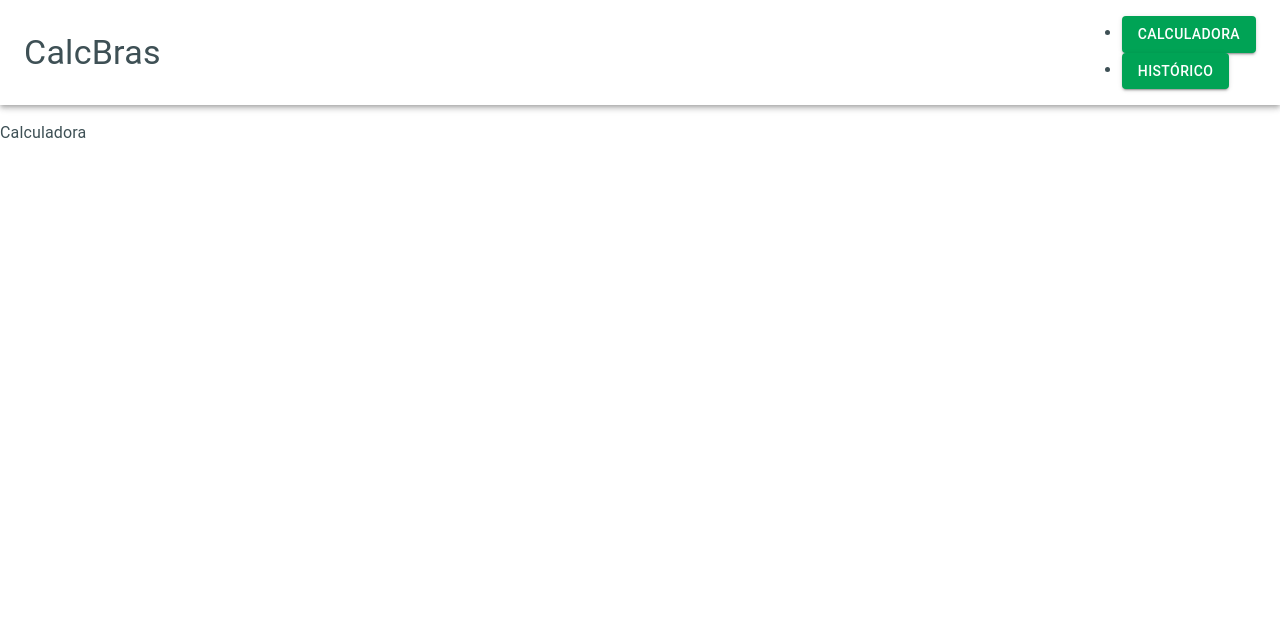
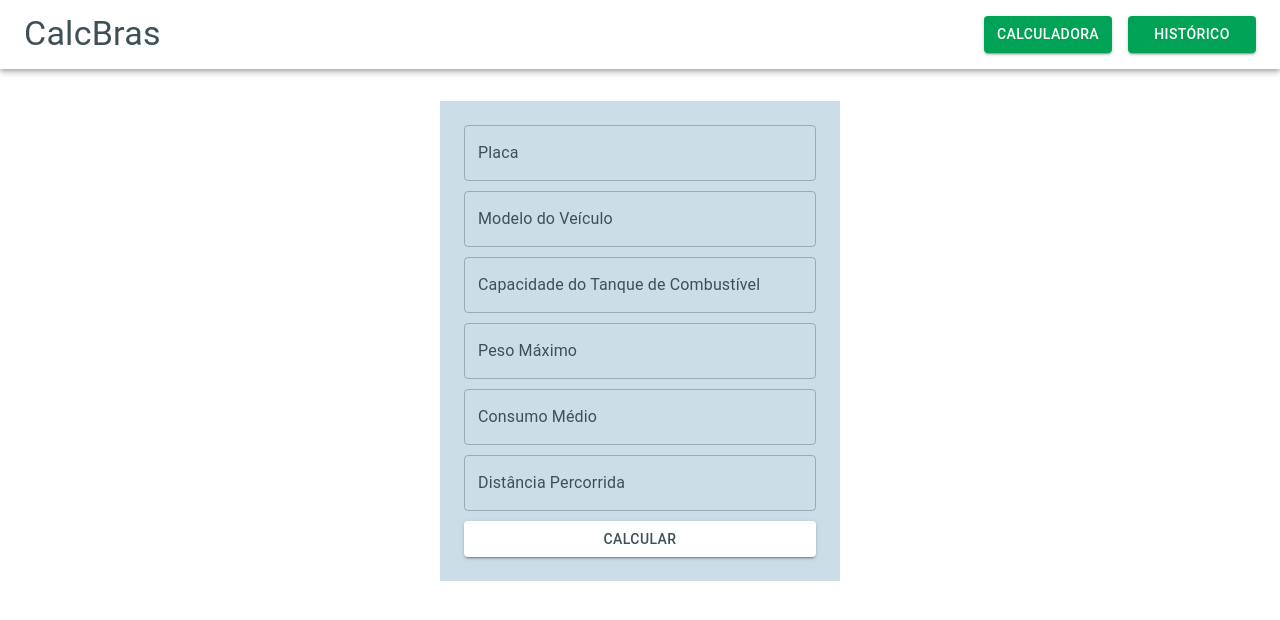
Before and after one commit to andersonaguia/calculadora, a React (Vite) app: page / in a window 1280 px wide. Shown: the top 620 px of the page. Built offline with nearby package versions, Linux system fonts and the light colour scheme.

Commit message:
feat: adicionado calculator form

```diff
--- a/package.json
+++ b/package.json
@@ -16,6 +16,7 @@
     "@mui/icons-material": "^5.11.11",
     "@mui/material": "^5.11.13",
     "@mui/styled-engine-sc": "^5.11.11",
+    "formik": "^2.2.9",
     "prop-types": "^15.8.1",
     "react": "^18.2.0",
     "react-dom": "^18.2.0",
--- a/src/components/AppHeader/Header.jsx
+++ b/src/components/AppHeader/Header.jsx
@@ -5,6 +5,7 @@ import Toolbar from '@mui/material/Toolbar';
 import Typography from '@mui/material/Typography';
 import Button from '@mui/material/Button';
 import { useNavigate } from 'react-router-dom';
+import { UlStyled } from './header.styles';
 
 export const Header = () => {
     const navigate = useNavigate();
@@ -18,14 +19,14 @@ export const Header = () => {
                     <Typography variant="h4" component="div" sx={{ flexGrow: 1 }}>
                         CalcBras
                     </Typography>
-                    <ul>
+                    <UlStyled>
                         <li>
-                            <Button color="secondary" variant="contained" onClick={() => handlePage("/calculadora")}>Calculadora</Button>
+                            <Button fullWidth color="secondary" variant="contained" onClick={() => handlePage("/calculadora")}>Calculadora</Button>
                         </li>
                         <li>
-                            <Button color="secondary" variant="contained" onClick={() => handlePage("/historico")}>Histórico</Button>
+                            <Button fullWidth color="secondary" variant="contained" onClick={() => handlePage("/historico")}>Histórico</Button>
                         </li>
-                    </ul>
+                    </UlStyled>
                 </Toolbar>
             </AppBar>
         </Box>
--- /dev/null
+++ b/src/components/AppHeader/header.styles.jsx
@@ -0,0 +1,11 @@
+import styled from "styled-components";
+
+export const UlStyled = styled.ul`
+    display: flex;
+    list-style-type: none;
+    gap: 1rem;
+
+    & button {
+        width: 8rem;
+    }
+`
--- /dev/null
+++ b/src/components/AppMain/Main.jsx
@@ -0,0 +1,14 @@
+import { MainStyled } from "./main.styles";
+import PropTypes from 'prop-types';
+
+export const Main = ({ children }) => {
+    return (
+        <MainStyled>
+            {children}
+        </MainStyled>
+    )
+}
+
+Main.propTypes = {
+    children: PropTypes.node.isRequired
+}
--- /dev/null
+++ b/src/components/AppMain/main.styles.js
@@ -0,0 +1,8 @@
+import styled from "styled-components";
+
+export const MainStyled = styled.main`
+    padding: 2rem;
+    width: 100%;
+    display: flex;
+    justify-content: center;
+`
--- a/src/layouts/App/AppLayout.jsx
+++ b/src/layouts/App/AppLayout.jsx
@@ -5,6 +5,7 @@ import { Router } from '../../router/Router';
 import { Header } from '../../components/AppHeader/Header';
 import { ThemeProvider } from '@mui/material/styles';
 import { themeLight } from '../../themes/themeLight';
+import { Main } from '../../components/AppMain/Main';
 
 export const AppLayout = () => {
     return (
@@ -13,7 +14,9 @@ export const AppLayout = () => {
                 <BrowserRouter>
                     <CalculatorProvider>
                         <Header />
-                        <Router />
+                        <Main>
+                            <Router />
+                        </Main>
                     </CalculatorProvider>
                 </BrowserRouter>
             </CssBaseline>
--- a/src/pages/Calculator/Calculator.jsx
+++ b/src/pages/Calculator/Calculator.jsx
@@ -1,7 +1,103 @@
+import { useFormik } from 'formik';
+import { Box, Button, TextField } from '@mui/material';
+import { validationSchema } from '../../validations/formValidation';
+import { useCalculator } from '../../contexts/calculator/useCalculator';
+import { FormStyled } from './calculator.styles';
+
 export const Calculator = () => {
+    const { handleHistoryData } = useCalculator();
+
+    const formik = useFormik({
+        initialValues: {},
+        validationSchema,
+        onSubmit: (values) => {
+
+            handleHistoryData(values);
+        },
+    });
+
     return (
-        <>
-            <p>Calculadora</p>
-        </>
-    )
-}
+        <Box sx={{
+            padding: 3,
+            width: 400,
+            backgroundColor: "background.paper"
+        }} >
+            <FormStyled onSubmit={formik.handleSubmit}>
+                <TextField
+                    fullWidth
+                    id="licensePlate"
+                    name="licensePlate"
+                    label="Placa"
+                    type="text"
+                    value={formik.values.licensePlate}
+                    onChange={formik.handleChange}
+                    error={formik.touched.licensePlate && Boolean(formik.errors.licensePlate)}
+                    helperText={formik.touched.licensePlate && formik.errors.licensePlate}
+                />
+                <TextField
+                    sx={
+                        {
+                            backgroundColor: "text.secondary"
+                        }
+                    }
+                    fullWidth
+                    id="vehicleModel"
+                    name="vehicleModel"
+                    label="Modelo do Veículo"
+                    type="text"
+                    value={formik.values.vehicleModel}
+                    onChange={formik.handleChange}
+                    error={formik.touched.vehicleModel && Boolean(formik.errors.vehicleModel)}
+                    helperText={formik.touched.vehicleModel && formik.errors.vehicleModel}
+                />
+                <TextField
+                    fullWidth
+                    id="fuelTankCapacity"
+                    name="fuelTankCapacity"
+                    label="Capacidade do Tanque de Combustível"
+                    type="number"
+                    value={formik.values.fuelTankCapacity}
+                    onChange={formik.handleChange}
+                    error={formik.touched.fuelTankCapacity && Boolean(formik.errors.fuelTankCapacity)}
+                    helperText={formik.touched.fuelTankCapacity && formik.errors.fuelTankCapacity}
+                />
+                <TextField
+                    fullWidth
+                    id="maximumWeight"
+                    name="maximumWeight"
+                    label="Peso Máximo"
+                    type="number"
+                    value={formik.values.maximumWeight}
+                    onChange={formik.handleChange}
+                    error={formik.touched.maximumWeight && Boolean(formik.errors.maximumWeight)}
+                    helperText={formik.touched.maximumWeight && formik.errors.maximumWeight}
+                />
+                <TextField
+                    fullWidth
+                    id="averageConsumption"
+                    name="averageConsumption"
+                    label="Consumo Médio"
+                    type="number"
+                    value={formik.values.averageConsumption}
+                    onChange={formik.handleChange}
+                    error={formik.touched.averageConsumption && Boolean(formik.errors.averageConsumption)}
+                    helperText={formik.touched.averageConsumption && formik.errors.averageConsumption}
+                />
+                <TextField
+                    fullWidth
+                    id="travelledDistance"
+                    name="travelledDistance"
+                    label="Distância Percorrida"
+                    type="number"
+                    value={formik.values.travelledDistance}
+                    onChange={formik.handleChange}
+                    error={formik.touched.travelledDistance && Boolean(formik.errors.travelledDistance)}
+                    helperText={formik.touched.travelledDistance && formik.errors.travelledDistance}
+                />
+                <Button color="primary" variant="contained" type="submit">
+                    Calcular
+                </Button>
+            </FormStyled>
+        </Box>
+    );
+};
--- /dev/null
+++ b/src/pages/Calculator/calculator.styles.js
@@ -0,0 +1,7 @@
+import styled from "styled-components";
+
+export const FormStyled = styled.form`
+    display: flex;
+    flex-direction: column;
+    gap: 10px;
+`
--- a/src/themes/themeLight.js
+++ b/src/themes/themeLight.js
@@ -14,7 +14,7 @@ export const themeLight = createTheme({
         },
         background: {
             default: "#FFFFFF",
-            paper: "FFFFFF"
+            paper: "#CBDEE8"
         },
         text: {
             primary: "#3E5055",
```
Also changed, not shown: 1 other file (tests, documents, lock files or other folders).
